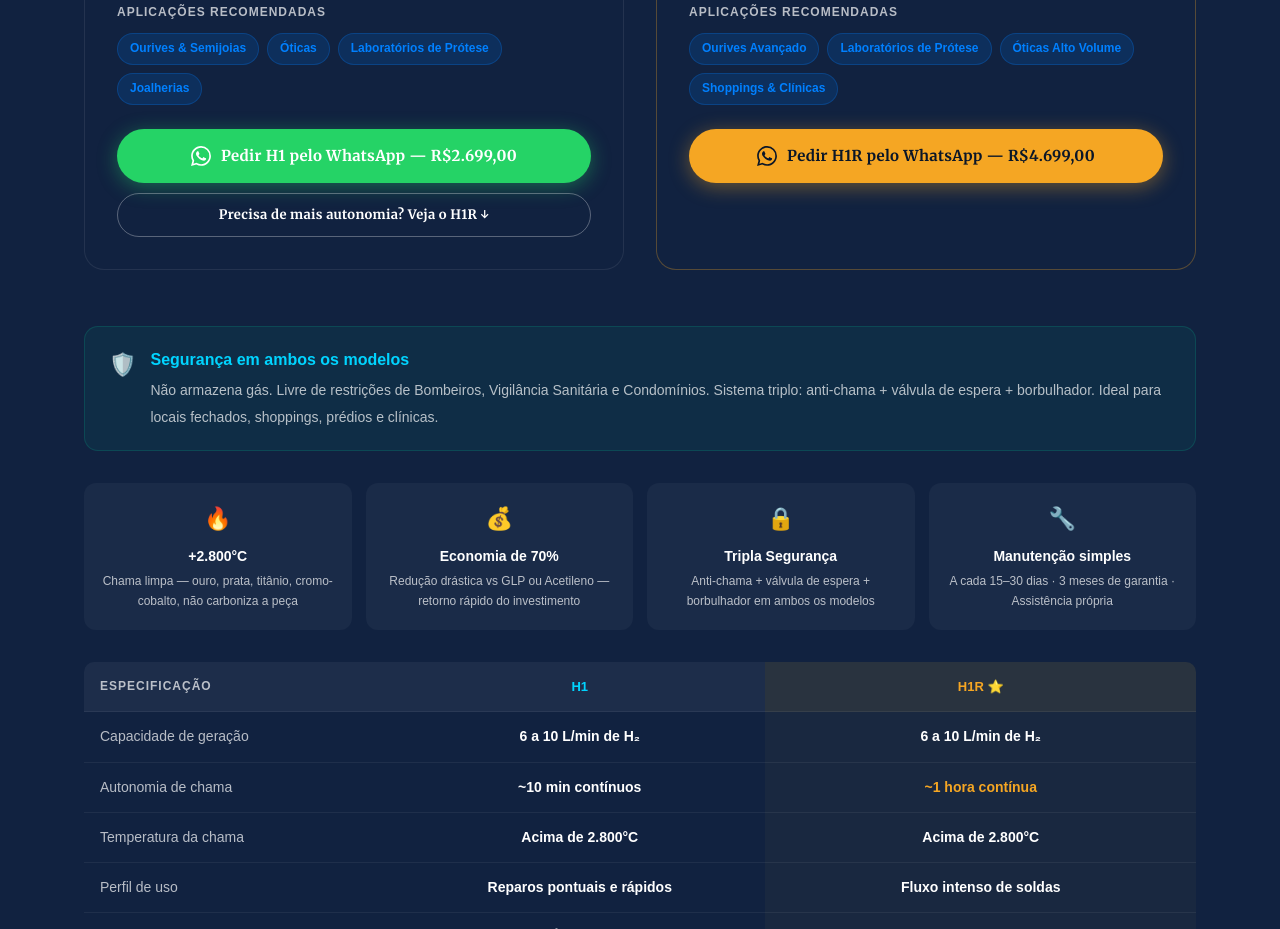
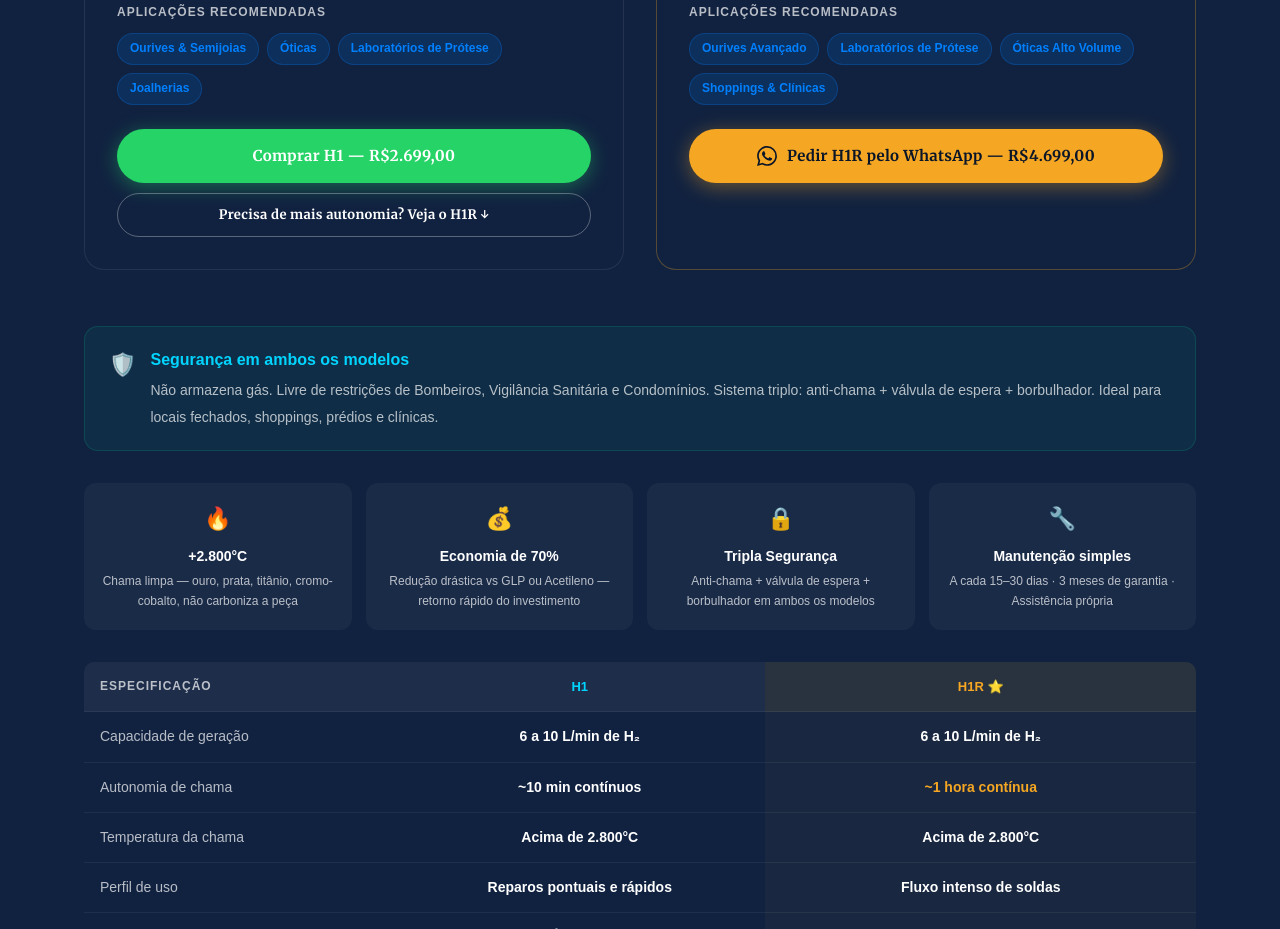
Before and after one commit to barros-07/Hidrogen-Brasil, a plain HTML site: page index.html in a window 1280 px wide. Shown: the part 2034-2963 px from the top of the page. Drawn offline with Linux system fonts and the light colour scheme; a web font is replaced by a local one.

Commit message:
Replace WhatsApp link with 'Comprar H1' button

```diff
--- a/index.html
+++ b/index.html
@@ -212,10 +212,12 @@
             </div>
           </div>
           <div class="macarico-cta">
-            <a href="https://wa.me/5500000000000?text=Ol%C3%A1!%20Tenho%20interesse%20no%20Ma%C3%A7arico%20H1%20por%20R%242.699%2C00.%20Pode%20me%20ajudar%3F" target="_blank" rel="noopener" class="btn btn-wpp" style="justify-content:center;">
-              <svg viewBox="0 0 24 24" fill="currentColor"><path d="M17.472 14.382c-.297-.149-1.758-.867-2.03-.967-.273-.099-.471-.148-.67.15-.197.297-.767.966-.94 1.164-.173.199-.347.223-.644.075-.297-.15-1.255-.463-2.39-1.475-.883-.788-1.48-1.761-1.653-2.059-.173-.297-.018-.458.13-.606.134-.133.298-.347.446-.52.149-.174.198-.298.298-.497.099-.198.05-.371-.025-.52-.075-.149-.669-1.612-.916-2.207-.242-.579-.487-.5-.669-.51-.173-.008-.371-.01-.57-.01-.198 0-.52.074-.792.372-.272.297-1.04 1.016-1.04 2.479 0 1.462 1.065 2.875 1.213 3.074.149.198 2.096 3.2 5.077 4.487.709.306 1.262.489 1.694.625.712.227 1.36.195 1.871.118.571-.085 1.758-.719 2.006-1.413.248-.694.248-1.289.173-1.413-.074-.124-.272-.198-.57-.347m-5.421 7.403h-.004a9.87 9.87 0 01-5.031-1.378l-.361-.214-3.741.982.998-3.648-.235-.374a9.86 9.86 0 01-1.51-5.26c.001-5.45 4.436-9.884 9.888-9.884 2.64 0 5.122 1.03 6.988 2.898a9.825 9.825 0 012.893 6.994c-.003 5.45-4.437 9.884-9.885 9.884m8.413-18.297A11.815 11.815 0 0012.05 0C5.495 0 .16 5.335.157 11.892c0 2.096.547 4.142 1.588 5.945L.057 24l6.305-1.654a11.882 11.882 0 005.683 1.448h.005c6.554 0 11.89-5.335 11.893-11.893a11.821 11.821 0 00-3.48-8.413z"/></svg>
-              Pedir H1 pelo WhatsApp — R$2.699,00
-            </a>
+          <a href="#"
+             id="comprar-h1"
+             class="btn btn-wpp"
+             style="justify-content:center;">
+            Comprar H1 — R$2.699,00
+          </a>
             <a href="#macaricos" class="btn btn-outline" style="justify-content:center;font-size:13px;padding:10px 16px;">Precisa de mais autonomia? Veja o H1R ↓</a>
           </div>
         </div>
```
